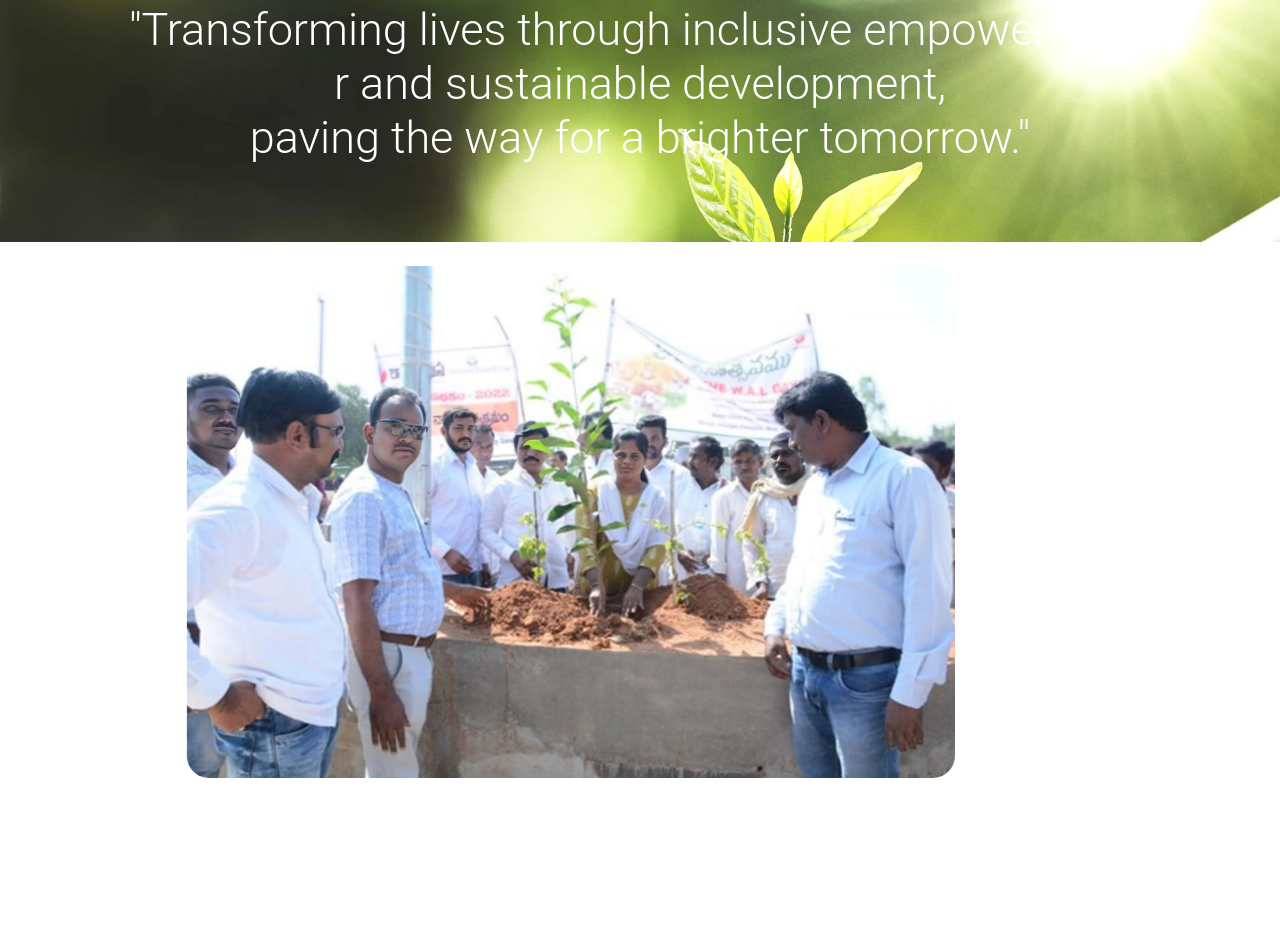
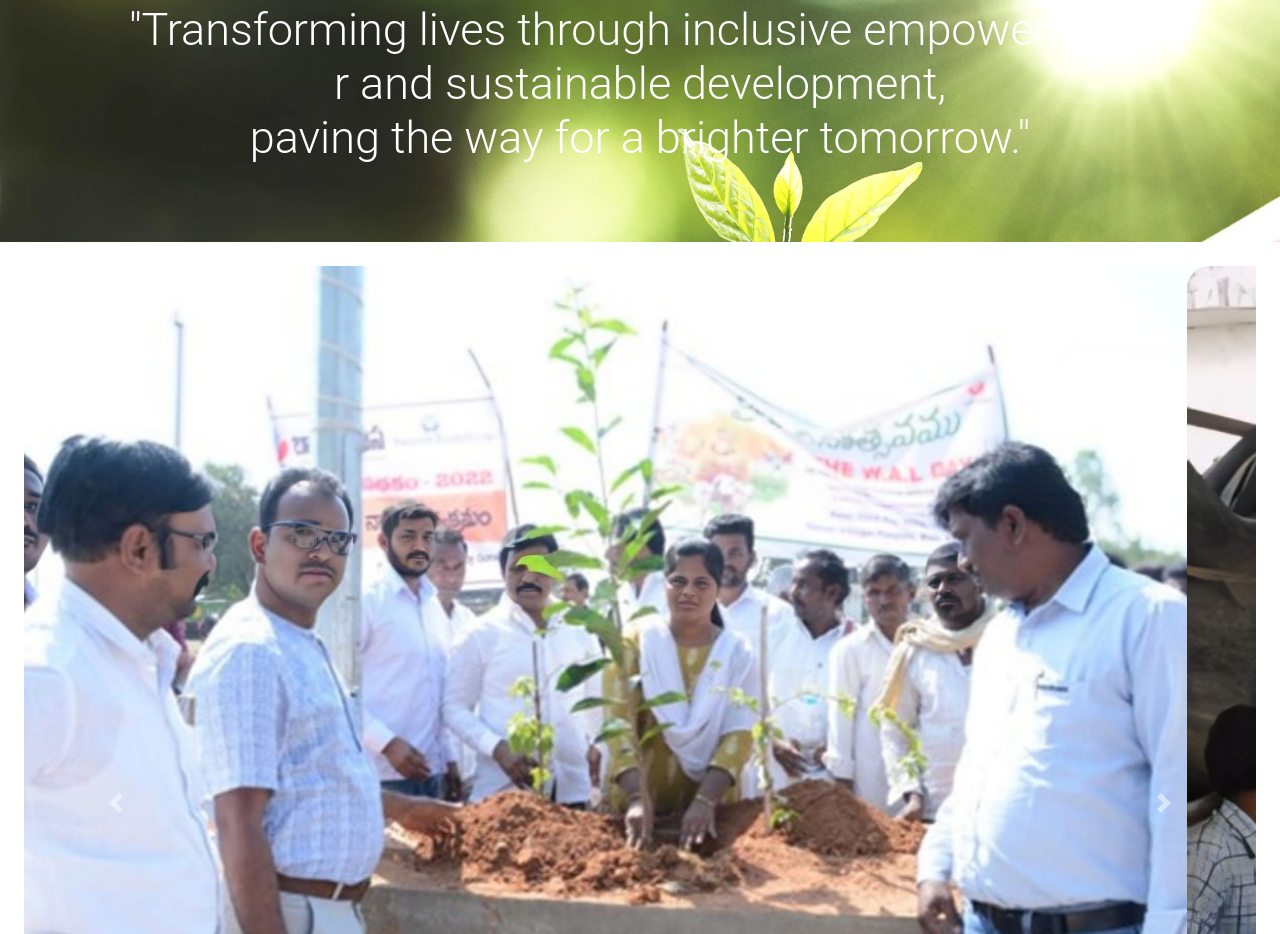
Before and after one commit to udaywebsites/NGOWEBSITE, a plain HTML site: page index.html in a window 1280 px wide. Shown: the part 286-1220 px from the top of the page. Drawn offline with nearby package versions, Linux system fonts and the light colour scheme.

Commit message:
Update index.css

```diff
--- a/index.css
+++ b/index.css
@@ -32,7 +32,7 @@
  border-radius: 22px;
 }
 .carosel-img {
-  width: 60vw;
+  width: 100vw;
   margin-left: auto;
   margin-right: auto;
   border-radius: 22px;
```
